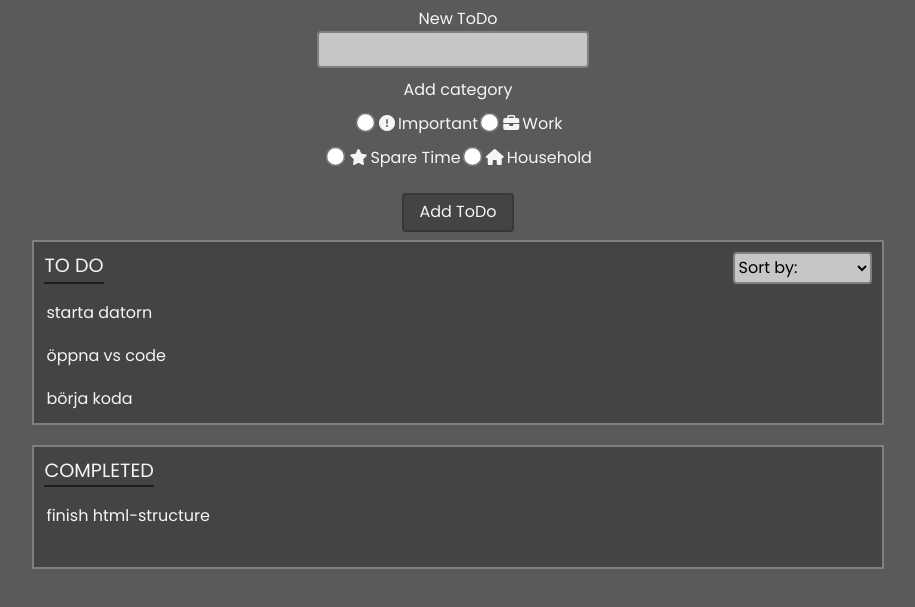
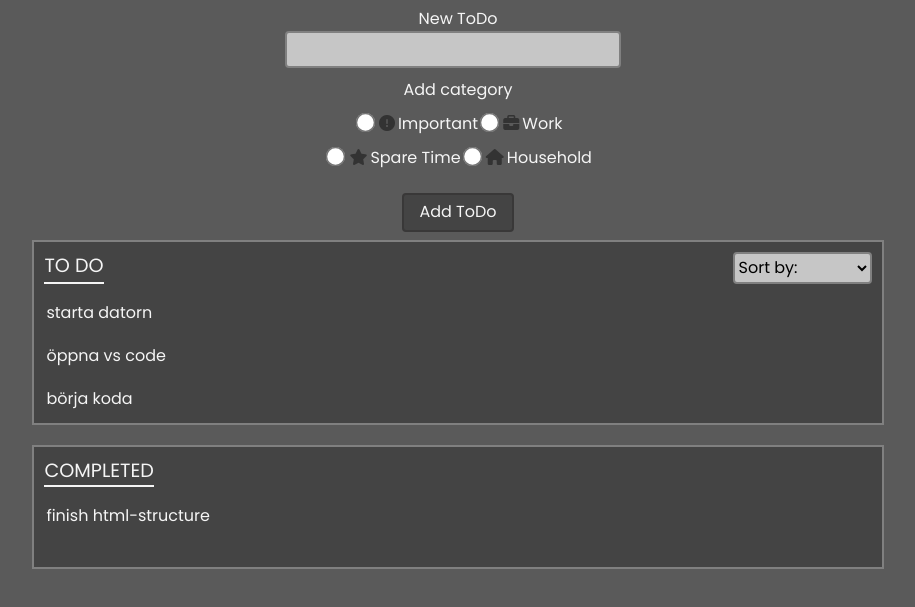
Before and after one commit to emiliamassing/ToDo-List, a website built with Vite: page index.html in a window 1280 px wide. Both pictures are taken after a click on the button "Dark Mode". Shown: the part 143-750 px from the top of the page, without its empty margins (182-1097 px from the left). Built offline with nearby package versions, Linux system fonts and the light colour scheme.

Commit message:
css + moved esLintRule, changed darkmodebtn

```diff
--- a/src/main.ts
+++ b/src/main.ts
@@ -6,9 +6,7 @@ function toggleDarkMode(){
 }
 
 const darkModeBtn = document.querySelector('#darkModeBtn');
-darkModeBtn?.addEventListener('click', e =>{ // Bättre lösning till denna?
-  toggleDarkMode();
-});
+darkModeBtn?.addEventListener('click', toggleDarkMode);
 
 let toDoList = ['Starta datorn', 'Öppna VS code', 'Börja koda'];
 const incompleteTasks: HTMLElement = document.querySelector('#incompleteTasks') as HTMLElement;
--- a/src/style/_base.scss
+++ b/src/style/_base.scss
@@ -14,19 +14,20 @@ body{
 
     .toDoContainer{
         background-color: var.$toDoWhiteColor;
+
         .taskBar{
             select{
                 background-color: var.$inputColor;
             }
         }
 
+        span{
+            border-bottom: 2px solid var.$blackTextColor;
+        }
+
         ul{
             padding: 5px;
             margin-left: 5px;
-
-            span{
-                border-bottom: 2px solid var.$blackTextColor;
-            }
 
             li{
                 &:hover{
@@ -56,11 +57,11 @@ body{
             }
         }
 
+        span{
+            border-bottom: 2px solid var.$dmWhiteColor;
+        }
+
         ul{
-
-            span{
-                border-bottom: 2px solid var.$dmWhiteColor;
-            }
 
             li{
                 &:hover{
@@ -79,6 +80,10 @@ body{
             background-color: #5b5a5a;
             border: 2px solid #3d3d3d;
         }
+    }
+
+    i{
+        color: #333;
     }
 }
 
@@ -105,7 +110,6 @@ section{
             margin-left: 10px;
             margin-top: 10px;
             font-size: 1.2rem;
-            border-bottom: 2px solid var.$blackTextColor;
         }
 
         .taskBar{
--- a/src/style/_desktop.scss
+++ b/src/style/_desktop.scss
@@ -7,6 +7,6 @@
     flex-direction: row;
 
     input[type=text]{
-        width: 17em;
+        width: 21em;
     }
 }
--- a/src/style/_mobile.scss
+++ b/src/style/_mobile.scss
@@ -3,7 +3,7 @@
     justify-content: center;
 
     input[type=text]{
-        width: 16em;
+        width: 20em;
         margin-right: 10px;
     }
 
```
Also changed, not shown: .eslintrc.cjs.
